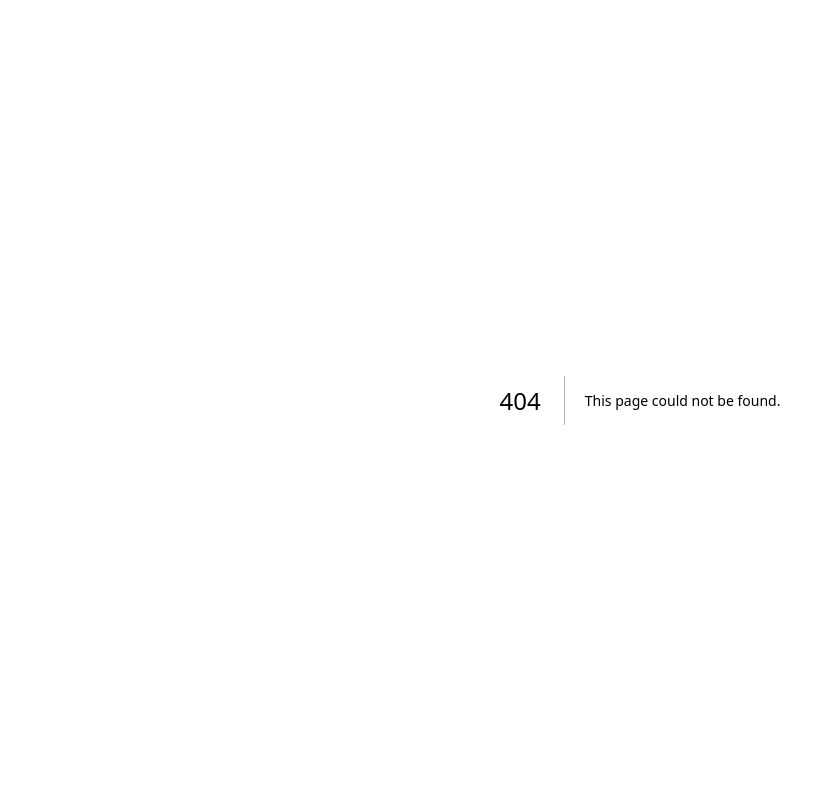
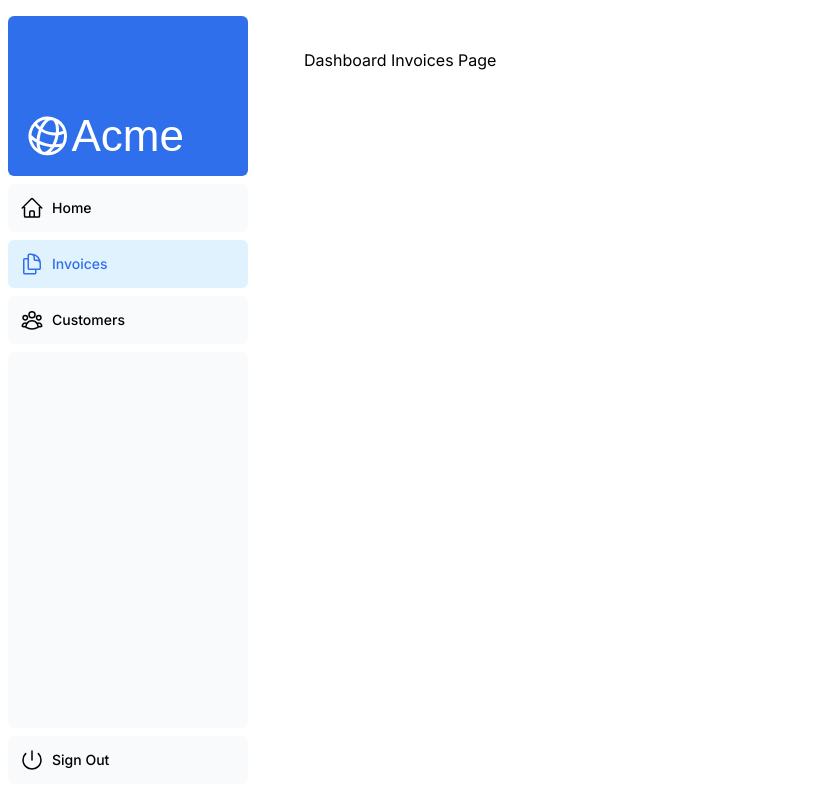
Before and after one commit to sugarboo/nextjs-dashboard-app, a Next.js app: page /dashboard/invoices in a window 1280 px wide. Before the commit this address had no page. Shown: the whole page, without its empty margins (0-835 px from the left). Built offline with nearby package versions, Linux system fonts and the light colour scheme; a web font is replaced by a local one.

Commit message:
feat: add layout & link

```diff
--- /dev/null
+++ b/app/dashboard/customers/page.tsx
@@ -0,0 +1,9 @@
+const DashboardCustomersPage = () => {
+  return (
+    <>
+      <p>Dashboard Customer Page</p>
+    </>
+  );
+}
+
+export default DashboardCustomersPage;
--- /dev/null
+++ b/app/dashboard/invoices/page.tsx
@@ -0,0 +1,9 @@
+const DashboardInvoicesPage = () => {
+  return (
+    <>
+      <p>Dashboard Invoices Page</p>
+    </>
+  );
+}
+
+export default DashboardInvoicesPage;
--- /dev/null
+++ b/app/dashboard/layout.tsx
@@ -0,0 +1,21 @@
+import React from "react";
+import SideNav from "@/app/ui/dashboard/sidenav";
+
+const DashboardLayout = ({
+  children
+}: {
+  children: React.ReactNode
+}) => {
+  return (
+    <div className="flex flex-col md:flex-row h-screen md:overflow-hidden">
+      <div className="flex-none w-full md:w-64">
+        <SideNav />
+      </div>
+      <div className="flex-grow p-6 md:p-12 md:overflow-y-auto">
+        {children}
+      </div>
+    </div>
+  );
+}
+
+export default DashboardLayout;
--- /dev/null
+++ b/app/dashboard/page.tsx
@@ -0,0 +1,9 @@
+const DashboardPage = () => {
+  return (
+    <>
+      <p>Dashboard Page</p>
+    </>
+  );
+}
+
+export default DashboardPage;
--- a/app/layout.tsx
+++ b/app/layout.tsx
@@ -12,7 +12,7 @@ export default function RootLayout({
       <body className={`${inter.className} antialiased`}>
         <ThemeProvider
           attribute="class"
-          defaultTheme="system"
+          defaultTheme="light"
           enableSystem
           disableTransitionOnChange
           storageKey="color-theme"
--- a/app/ui/dashboard/nav-links.tsx
+++ b/app/ui/dashboard/nav-links.tsx
@@ -1,8 +1,13 @@
+'use client';
+
+import { usePathname } from 'next/navigation';
+import Link from 'next/link';
 import {
   UserGroupIcon,
   HomeIcon,
   DocumentDuplicateIcon,
 } from '@heroicons/react/24/outline';
+import clsx from 'clsx';
 
 // Map of links to display in the side navigation.
 // Depending on the size of the application, this would be stored in a database.
@@ -17,19 +22,24 @@ const links = [
 ];
 
 export default function NavLinks() {
+  const pathname = usePathname();
+
   return (
     <>
       {links.map((link) => {
         const LinkIcon = link.icon;
         return (
-          <a
+          <Link
             key={link.name}
             href={link.href}
-            className="flex h-[48px] grow items-center justify-center gap-2 rounded-md bg-gray-50 p-3 text-sm font-medium hover:bg-sky-100 hover:text-blue-600 md:flex-none md:justify-start md:p-2 md:px-3"
+            className={clsx(
+              'flex h-[48px] grow items-center justify-center gap-2 rounded-md bg-gray-50 dark:bg-gray-200 dark:text-gray-500 p-3 text-sm font-medium hover:bg-sky-100 hover:text-blue-600 dark:hover:text-blue-600 md:flex-none md:justify-start md:p-2 md:px-3',
+              pathname === link.href && 'bg-sky-100 text-blue-600 dark:bg-sky-100 dark:text-blue-600'
+            )}
           >
             <LinkIcon className="w-6" />
             <p className="hidden md:block">{link.name}</p>
-          </a>
+          </Link>
         );
       })}
     </>
--- a/app/ui/dashboard/sidenav.tsx
+++ b/app/ui/dashboard/sidenav.tsx
@@ -16,9 +16,9 @@ export default function SideNav() {
       </Link>
       <div className="flex grow flex-row justify-between space-x-2 md:flex-col md:space-x-0 md:space-y-2">
         <NavLinks />
-        <div className="hidden h-auto w-full grow rounded-md bg-gray-50 md:block"></div>
+        <div className="hidden h-auto w-full grow rounded-md bg-gray-50 dark:bg-gray-200 md:block"></div>
         <form>
-          <button className="flex h-[48px] w-full grow items-center justify-center gap-2 rounded-md bg-gray-50 p-3 text-sm font-medium hover:bg-sky-100 hover:text-blue-600 md:flex-none md:justify-start md:p-2 md:px-3">
+          <button className="flex h-[48px] w-full grow items-center justify-center gap-2 rounded-md bg-gray-50 dark:bg-gray-200 p-3 text-sm font-medium hover:bg-sky-100 hover:text-blue-600 md:flex-none md:justify-start md:p-2 md:px-3 dark:text-gray-500 dark:hover:text-blue-600">
             <PowerIcon className="w-6" />
             <div className="hidden md:block">Sign Out</div>
           </button>
```
